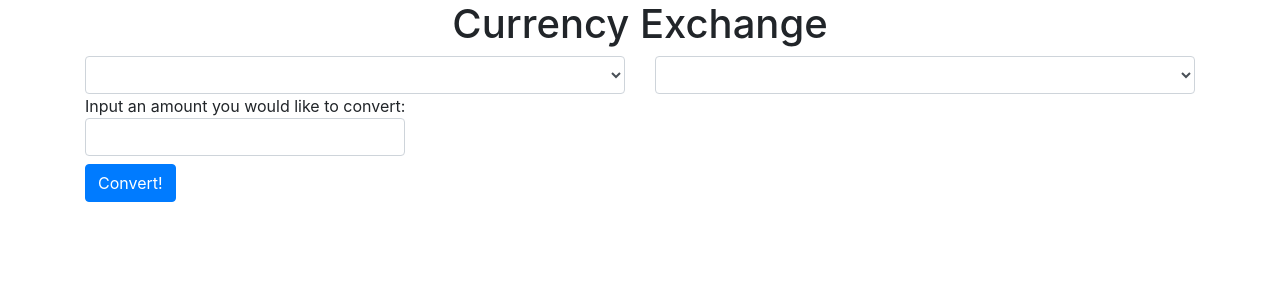
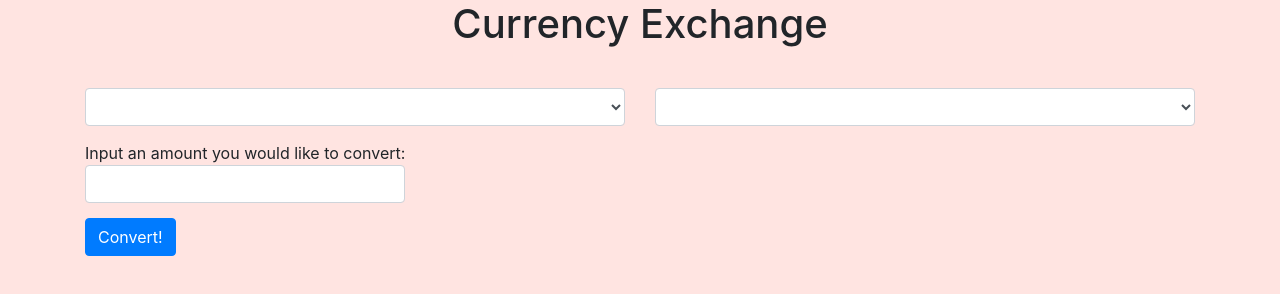
Before and after one commit to mikkrieg/currencyExchange, a website built with webpack: page src/index.html in a window 1280 px wide. Built offline with nearby package versions, Linux system fonts and the light colour scheme.

Commit message:
Add new html classes, add some styling

```diff
--- a/src/css/styles.css
+++ b/src/css/styles.css
@@ -0,0 +1,12 @@
+body {
+  background-color: #FFE4E1;
+}
+
+
+h1 {
+  margin-bottom: 40px;
+}
+
+label {
+  margin: 15px 0px;
+}
--- a/src/index.html
+++ b/src/index.html
@@ -8,9 +8,9 @@
   <body>
     <div class="container">
       <h1 class="text-center">Currency Exchange</h1>
-      <div class="row">
+      <div class="row hide-row">
         <div class="col-6">
-            <select class="form-control" id="currency1">
+          <select class="form-control" id="currency-1">
             <option></option>
             <option value="USD">United States Dollar</option>
             <option value="UAH">Ukraine Hryvnia</option>
@@ -24,7 +24,7 @@
           </select>
         </div>
         <div class="col-6">
-            <select class="form-control" id="currency2">
+          <select class="form-control" id="currency-2">
             <option></option>
             <option value="USD">United States Dollar</option>
             <option value="UAH">Ukraine Hryvnia</option>
@@ -38,7 +38,7 @@
           </select>
         </div>
       </div>
-      <div class="row">
+      <div class="row hide-row">
         <div class='col-4'>
           <label for="amount">
             Input an amount you would like to convert:
```
Lines whose indentation alone changed are shown as unchanged.
